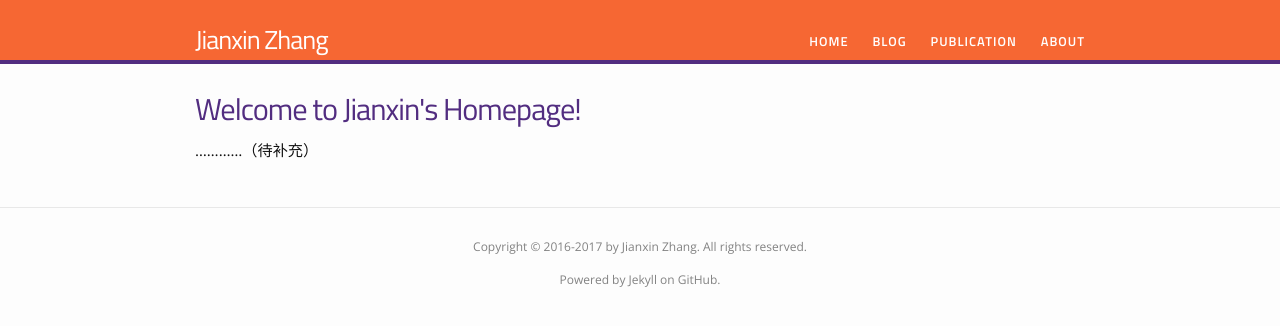
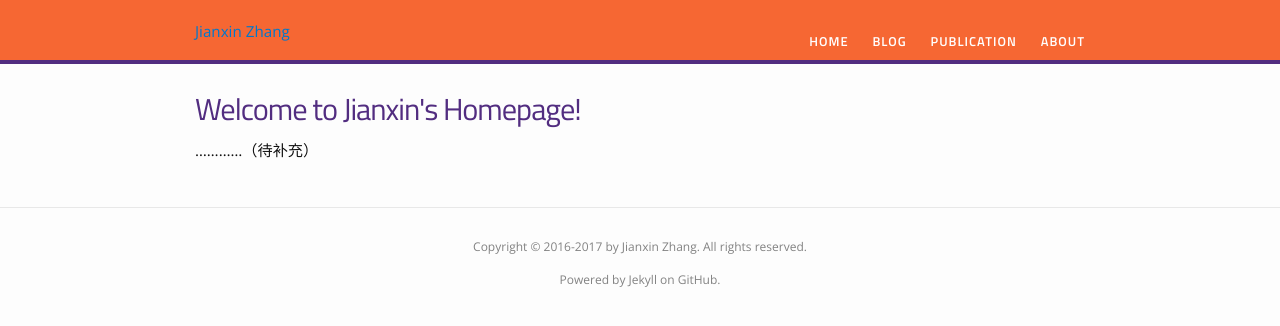
Before and after one commit to 0ZJX0/0ZJX0.github.io, a Jekyll site: the page built from index.html, in a window 1280 px wide. Shown: the top 326 px of the page. Built offline with Jekyll 4.4.1, drawn with Linux system fonts in a browser that asks for light colours.

Commit message:
Update header.html

```diff
--- a/_includes/header.html
+++ b/_includes/header.html
@@ -3,7 +3,7 @@
   <div class="wrapper">
 
    <!-- <a class="site-title" href="{{ site.baseurl }}/">{{ site.title }}</a> -->
-   <a class="site-title" >{{ site.title }}</a>
+   <a>{{ site.title }}</a>
 
 
     <nav class="site-nav">
```
